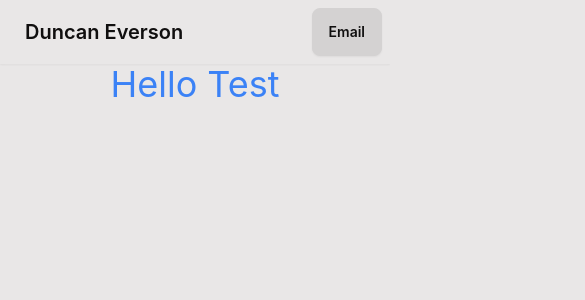
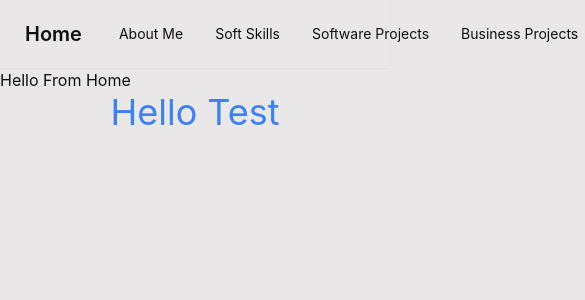
Before and after one commit to DEusername/Personal-Website, a React (Create React App) app in the folder website/: page / in a window 390 px wide. Shown: the top 300 px of the page, 585 px wide, since content can reach past the window. Built offline with nearby package versions, Linux system fonts and the light colour scheme.

Commit message:
got different pages set up. Also created the emailing system so users can email my email address.

```diff
--- a/website/src/DirApp/App.js
+++ b/website/src/DirApp/App.js
@@ -1,13 +1,29 @@
 import './App.css';
+import { BrowserRouter as Router, Routes, Route } from "react-router-dom";
 import Navbar from '../components/navbar.js';
+
+import Home from '../DirPages/DirHome/home.js'
+import About from '../DirPages/DirAbout/about.js'
+import Skills from '../DirPages/DirSkills/skills.js'
+import Software from '../DirPages/DirSoftware/software.js'
+import Business from '../DirPages/DirBusiness/business.js'
 
 function App() {
     return (
-        <div className="App">
-            <header className="App-header">
-                <Navbar />
-            </header>
-        </div>
+        <Router>
+            <Navbar />  {/* Visible on all pages */}
+            <Routes>
+                {/* Home Routes */}
+                <Route path="/" element={<Home />} />
+                <Route path="/about" element={<About />} />
+                <Route path="/soft-skills" element={<Skills />} />
+                <Route path="/software-projects" element={<Software />} />
+                <Route path="/business-projects" element={<Business />} />
+
+                {/* Catch-all Route */}
+                <Route path="*" element={<Home />} />
+            </Routes>
+        </Router>
     );
 }
 
--- /dev/null
+++ b/website/src/DirPages/DirAbout/about.js
@@ -0,0 +1,9 @@
+function About() {
+    return (
+        <div>
+            <h1>Hello From About</h1>
+        </div>
+    );
+}
+
+export default About;
--- /dev/null
+++ b/website/src/DirPages/DirBusiness/business.js
@@ -0,0 +1,9 @@
+function Business() {
+    return (
+        <div>
+            <h1>Hello From Business</h1>
+        </div>
+    );
+}
+
+export default Business;
--- /dev/null
+++ b/website/src/DirPages/DirHome/home.js
@@ -0,0 +1,9 @@
+function Home() {
+    return (
+        <div>
+            <h1>Hello From Home</h1>
+        </div>
+    );
+}
+
+export default Home;
--- /dev/null
+++ b/website/src/DirPages/DirSkills/skills.js
@@ -0,0 +1,9 @@
+function Skills() {
+    return (
+        <div>
+            <h1>Hello From Skills</h1>
+        </div>
+    );
+}
+
+export default Skills;
--- /dev/null
+++ b/website/src/DirPages/DirSoftware/software.js
@@ -0,0 +1,9 @@
+function Software() {
+    return (
+        <div>
+            <h1>Hello From Software</h1>
+        </div>
+    );
+}
+
+export default Software;
--- a/website/src/components/navbar.js
+++ b/website/src/components/navbar.js
@@ -6,17 +6,18 @@ function Navbar() {
     return (
         <div className="navbar bg-base-100 shadow-sm">
             <div className="navbar-start">
-                <a className="btn btn-ghost text-xl">Duncan Everson</a>
+                <Link to="/Home" className="btn btn-ghost text-xl">Home</Link>
             </div>
-            <div className="navbar-center hidden lg:flex">
+            <div className="navbar-center">
                 <ul className="menu menu-horizontal px-1">
-                    <li><a>About Me</a></li>
-                    <li><a>Soft Skills</a></li>
-                    <li><a>Software Projects</a></li>
+                    <li><Link to="/about">About Me</Link></li>
+                    <li><Link to="/soft-skills">Soft Skills</Link></li>
+                    <li><Link to="/software-projects">Software Projects</Link></li>
+                    <li><Link to="/business-projects">Business Projects</Link></li>
                 </ul>
             </div>
             <div className="navbar-end">
-                <a className="btn">Email</a>
+                <a href="mailto:duncan.everson@icloud.com" className="btn">Email</a>
             </div>
         </div>
     );
```
